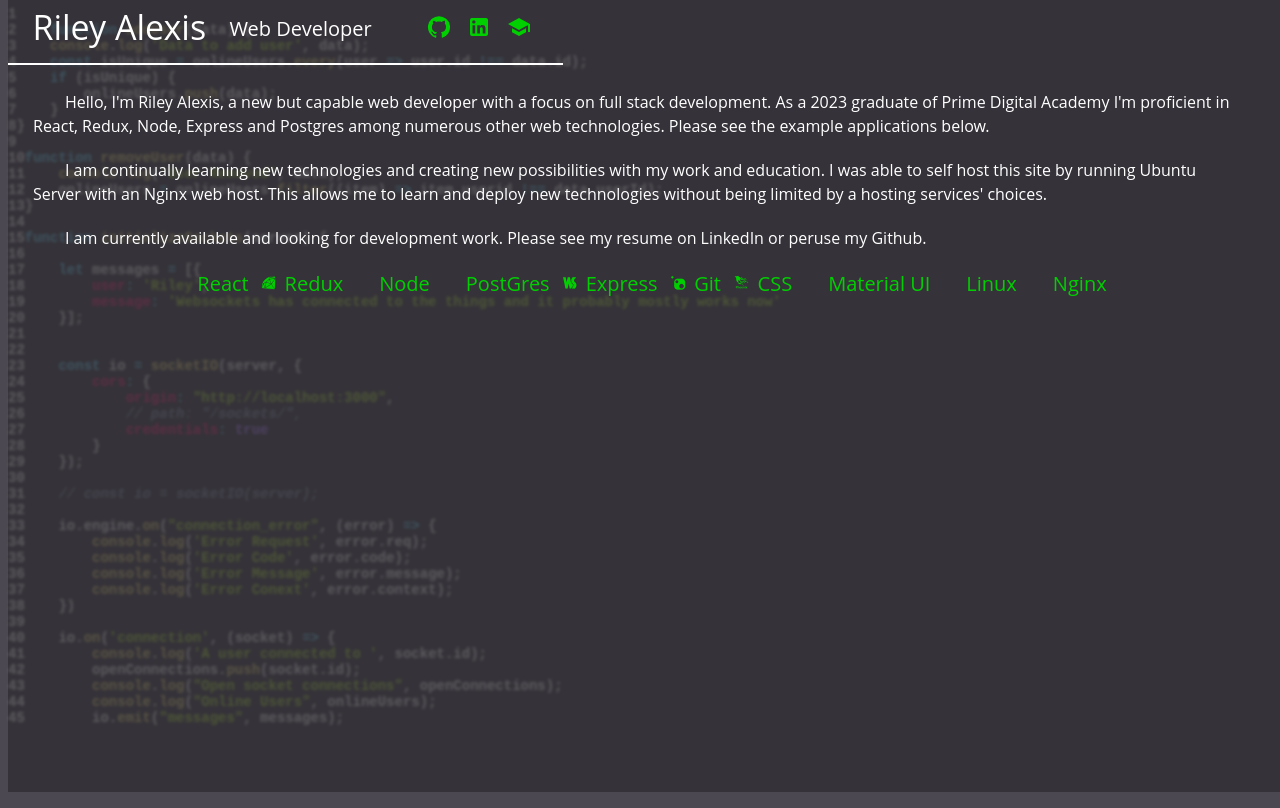
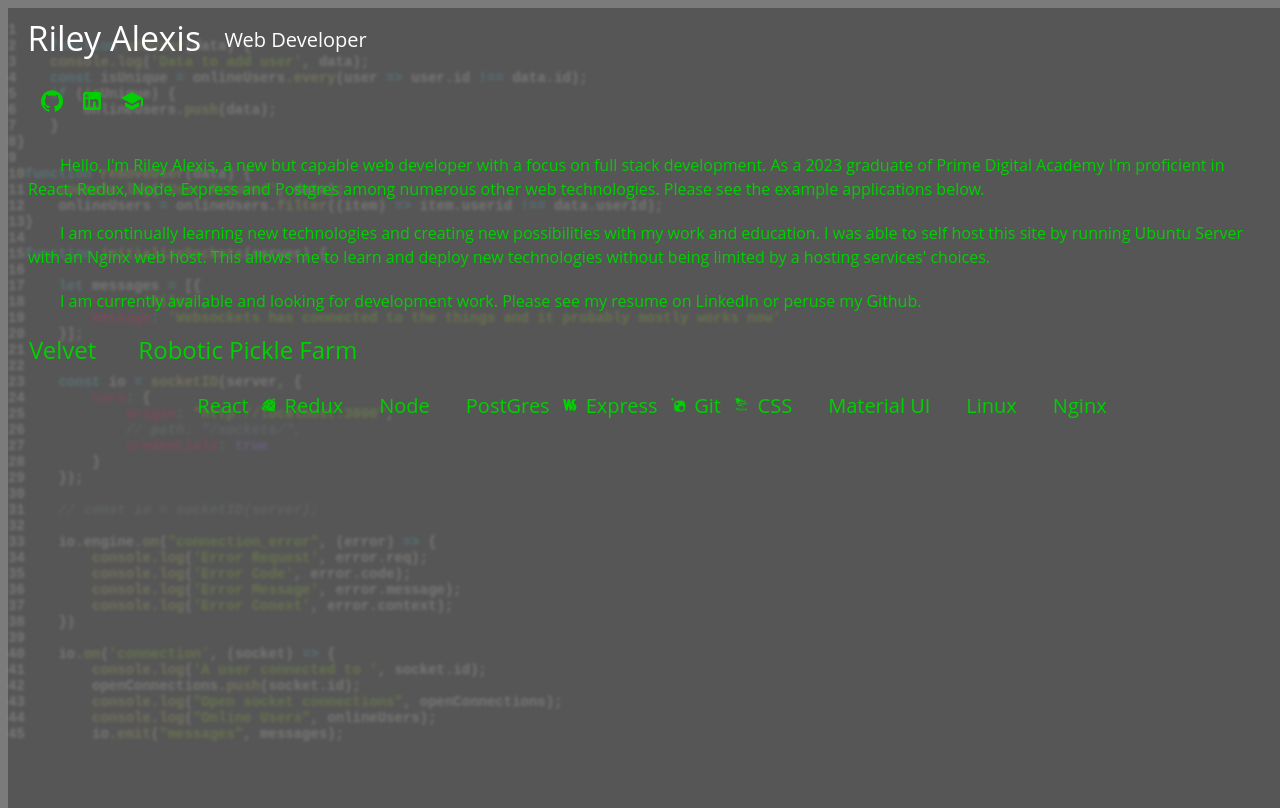
Before and after one commit to RileyAlexis/portfolio, a React (Create React App) app: page / in a window 1280 px wide. Built offline with nearby package versions, Linux system fonts and the light colour scheme.

Commit message:
added CSS

```diff
--- /dev/null
+++ b/App.css
@@ -0,0 +1,59 @@
+@layer base {
+    :root {
+        --green: #d9d9d9;
+        --whiteText: #fff;
+
+        --sans: "Open Sans", sans-serif;
+
+        /* Font Scale */
+        --base-size: 1.2rem;
+        --scale: 1.25rem;
+        --h1: calc(var(--h2) * var(--scale));
+        --h2: calc(var(--h3) * var(--scale));
+        --h3: calc(var(--h4) * var(--scale));
+        --h4: calc(var(--h5) * var(--scale));
+        --h5: calc(var(--h6) * var(--scale));
+        --h6: var(--base-size);
+        --small: calc(var(--base-size) / var(--scale));
+        --radius: 5px;
+    }
+
+    html {
+        box-sizing: border-box;
+    }
+
+    *,
+    *:before,
+    *:after {
+        box-sizing: inherit;
+    }
+
+    body {
+        font-family: var(--sans);
+        line-height: 1.5;
+        font-size: var(--base-size);
+        padding: 0;
+        margin: 0;
+        color: var(--whiteText);
+    }
+
+    h1,
+    h2,
+    h3,
+    h4,
+    h5,
+    h6 {
+        font-weight: 400;
+        margin: 0;
+    }
+
+    header {
+        border-bottom: 2px solid white;
+    }
+
+    .container {
+        padding: 0;
+        margin: 0;
+    }
+
+}
--- a/package.json
+++ b/package.json
@@ -11,13 +11,11 @@
     "@testing-library/jest-dom": "^5.17.0",
     "@testing-library/react": "^13.4.0",
     "@testing-library/user-event": "^13.5.0",
-    "bootstrap": "^5.3.2",
     "devicon": "^2.15.1",
     "dotenv": "^16.3.1",
     "prism-react-renderer": "^2.3.1",
     "prismjs": "^1.29.0",
     "react": "^18.2.0",
-    "react-bootstrap": "^2.9.2",
     "react-dom": "^18.2.0",
     "react-scripts": "5.0.1",
     "three": "^0.160.0",
--- a/src/App.js
+++ b/src/App.js
@@ -1,39 +1,43 @@
 import { useEffect, useState } from 'react';
+import './App.css';
 
 //Material UI
-import { Grid, ThemeProvider, Stack, Paper } from '@mui/material';
+import { Grid, ThemeProvider, Stack, Paper, Button } from '@mui/material';
 import { useMediaQuery } from "@mui/material";
 
-import './App.css';
 
 //Components
 import TitleBar from './components/TitleBar';
 import { AboutPara } from './components/AboutPara';
 import AboutLinks from './components/AboutLinks';
 import Stacks from './components/Stacks';
-import AppsPage from './components/AppsPage';
 import { CodeDisplay } from './components/CodeDisplay';
+import { AppButton } from './components/AppButton';
 
 //Themes
 import { lightDefault } from './themes/defaultLight';
 
+//Data
 import { codeData } from './modules/codeData';
-import { AppButton } from './components/AppButton';
+import { paraData } from './modules/paraData';
+
 
 function App() {
   const [currentTheme, setCurrentTheme] = useState(lightDefault);
   const [page, setPage] = useState('home');
   const isSmallScreen = useMediaQuery("(max-width: 600px)");
   const [codeIndex, setCodeIndex] = useState(0);
+  const [para, setPara] = useState('bio');
+  const [textData, setTextData] = useState(paraData[para]);
 
-  useEffect(() => {
-    document.body.style.backgroundColor =
-      currentTheme.palette.background.default;
-  }, []);
+  // useEffect(() => {
+  //   document.body.style.backgroundColor =
+  //     currentTheme.palette.background.default;
+  // }, []);
 
   useEffect(() => {
     const setResize = () => {
-      setCodeIndex(() => isSmallScreen ? 0 : 1)
+      setCodeIndex(() => isSmallScreen ? 0 : 1);
     }
 
     window.addEventListener('resize', setResize);
@@ -43,37 +47,39 @@ function App() {
     }
   }, [codeIndex])
 
-
-  const changePage = (target) => {
-    setPage(target);
-    console.log('Target:', target, 'Page:', page);
-  }
+  useEffect((() => {
+    console.log('useEffect para', para);
+    setTextData(paraData[para])
+  }), [para]);
 
   return (
-    <ThemeProvider theme={lightDefault}>
-      <CodeDisplay style={{ zIndex: 1 }} codeProp={codeData[codeIndex]} />
-      <Grid
-        container
-        rowSpacing={2}
-        justifyContent={'left'}>
-        <Stack
-          direction="row"
-          style={{
-            borderBottom: '2px solid white',
-          }}
-        >
+    <div>
+      <ThemeProvider theme={lightDefault}>
+        <CodeDisplay style={{ zIndex: 1 }} codeProp={codeData[codeIndex]} />
+
+        <header>
           <TitleBar />
           <AboutLinks />
-        </Stack>
+        </header>
 
-        <Stack direction={"row"}>
-          <AboutPara showPara='bio' />
-          <AppButton buttonTitle={"Velvet"} />
-        </Stack>
+        <AboutPara textData={textData} />
+        <AppButton
+          buttonTitle={"Velvet"}
+          source={"https://github.com/RileyAlexis/Velvet"}
+          application={"http://velvet.rileyalexis.com"}
+          textTitle={'velvet'}
+          setPara={setPara} />
+
+        <AppButton
+          buttonTitle={"Robotic Pickle Farm"}
+          source={"https://github.com/RileyAlexis/roboticPickleFarm"}
+          application={"http://picklefarm.rileyalexis.com"}
+          textTitle={'pickles'}
+          setPara={setPara} />
 
         <Stacks />
-      </Grid>
-    </ThemeProvider >
+      </ThemeProvider >
+    </div>
   )
 }
 
--- a/src/components/AboutPara.jsx
+++ b/src/components/AboutPara.jsx
@@ -3,9 +3,9 @@ import { paraData } from "../modules/paraData";
 import { useState } from "react";
 import { useEffect } from "react";
 
-export function AboutPara({ showPara }) {
+export function AboutPara({ textData }) {
 
-    const [textData, setTextData] = useState(paraData[showPara]);
+    // const [textData, setTextData] = useState(paraData[showPara]);
     const paraStyle = {
         textAlign: 'left',
         margin: 20,
@@ -18,13 +18,14 @@ export function AboutPara({ showPara }) {
     })
 
     return (
-        <Paper elevation={0} variant="textBlock">
-            {textData.map((textItem) => (
+        <div>
+            {textData.map((textItem, index) => (
                 <Typography
+                    key={index}
                     style={paraStyle}>
                     {textItem}
                 </Typography>
             ))}
-        </Paper >
+        </div>
     )
 }
--- a/src/components/AppButton.jsx
+++ b/src/components/AppButton.jsx
@@ -1,19 +1,33 @@
 import React, { useState } from 'react';
-import { Button } from '@mui/material';
+import { Button, Stack, Grid } from '@mui/material';
+import { useCallback } from 'react';
 
-export const AppButton = ({ buttonTitle }) => {
+export const AppButton = ({ buttonTitle, source, application, textTitle, setPara }) => {
     const [isPressed, setIsPressed] = useState(false);
 
-    if (isPressed) {
-        return (
-            <div>
-                <Button onPress={() => setIsPressed(true)}>{buttonTitle}</Button>
-            </div>
-        )
-    } else if (!isPressed) {
-        <div>
-            <Button onPress={() => setIsPressed(true)}>{buttonTitle}</Button>
-        </div>
+    const showOptions = useCallback(() => {
+        if (!isPressed) {
+            setPara(textTitle);
+        } else {
+            setPara('bio');
+        }
+        setIsPressed(prev => !prev);
+        // console.log('setPara', setPara);
+    }, [setPara]);
 
-    }
+    return (
+        <>
+            <Button
+                style={{ margin: 5 }}
+                variant='empty-title' onMouseDown={showOptions}>{buttonTitle}</Button>
+            {isPressed &&
+                <Stack direction="column">
+                    <Button variant='empty-small' href={source} target="_blank">Source</Button>
+                    <Button variant='empty-small' href={application} target="_blank">Open</Button>
+                </Stack>
+
+            }
+        </>
+    );
+
 }
--- a/src/components/CodeDisplay.jsx
+++ b/src/components/CodeDisplay.jsx
@@ -36,10 +36,7 @@ export const CodeDisplay = ({ codeProp }) => {
         width: (window.innerWidth),
         background: 'rgba(0,0,0,0.3)',
         zIndex: -3
-
     }
-
-
 
     useEffect(() => {
         setCodeSnippet(() => codeProp);
--- a/src/components/TitleBar.jsx
+++ b/src/components/TitleBar.jsx
@@ -8,9 +8,6 @@ function TitleBar({ changePage }) {
     }
 
     return (
-        <Paper
-            variant='textBlock'
-            elevation={0}>
         <Button variant="empty-title" style={{ color: 'white' }} onClick={() => changePage('home')}>
             <Typography variant='h4'>Riley Alexis</Typography>
             <Typography variant='h6'
@@ -21,7 +18,6 @@ function TitleBar({ changePage }) {
                 }}
             >Web Developer</Typography>
         </Button>
-        </Paper>
     )
 }
 
--- a/src/index.js
+++ b/src/index.js
@@ -8,8 +8,3 @@ root.render(
     <App />
   </React.StrictMode>
 );
-
-// If you want to start measuring performance in your app, pass a function
-// to log results (for example: reportWebVitals(console.log))
-// or send to an analytics endpoint. Learn more: https://bit.ly/CRA-vitals
-// reportWebVitals();
--- a/src/themes/defaultLight.js
+++ b/src/themes/defaultLight.js
@@ -33,6 +33,7 @@ export const lightDefault = createTheme({
             border: 0,
             borderRadius: 16,
             textTransform: 'none',
+            fontSize: 24
           }
         },
         {
```
Also changed, not shown: src/reportWebVitals.js (deleted, +0 -13 lines), src/setupTests.js (deleted, +0 -5 lines), 2 other files (tests, documents, lock files or other folders). Lines whose indentation alone changed are shown as unchanged.
